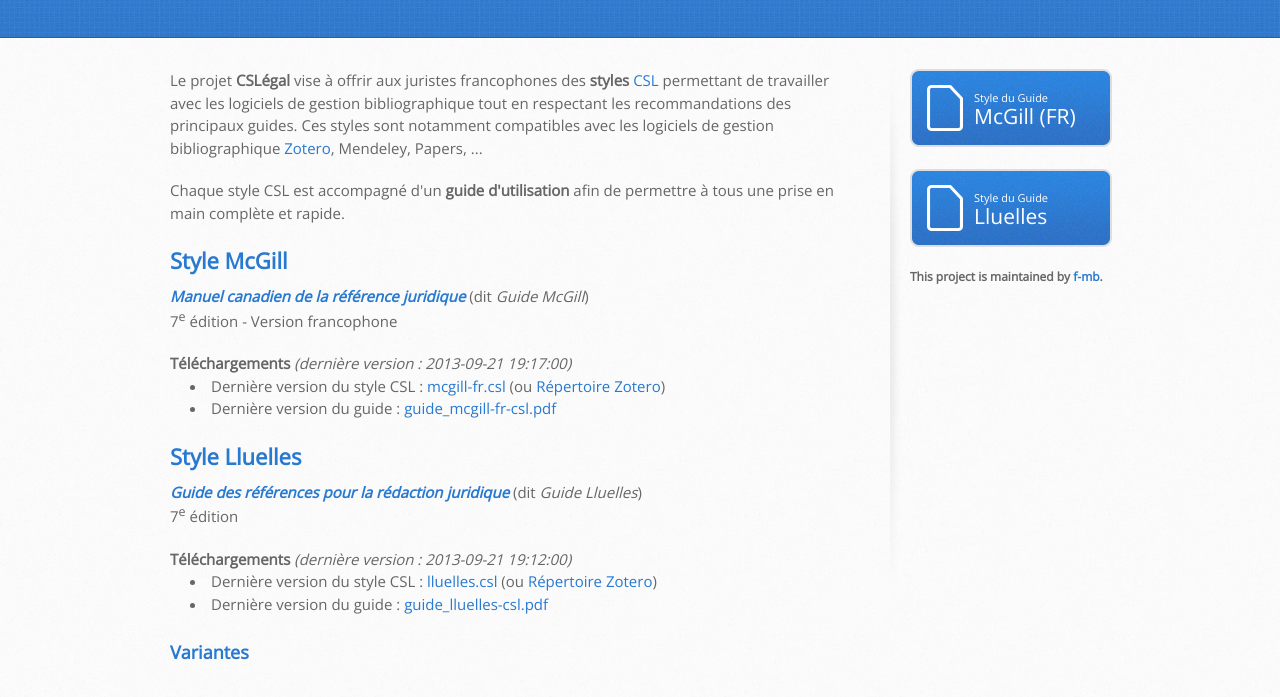
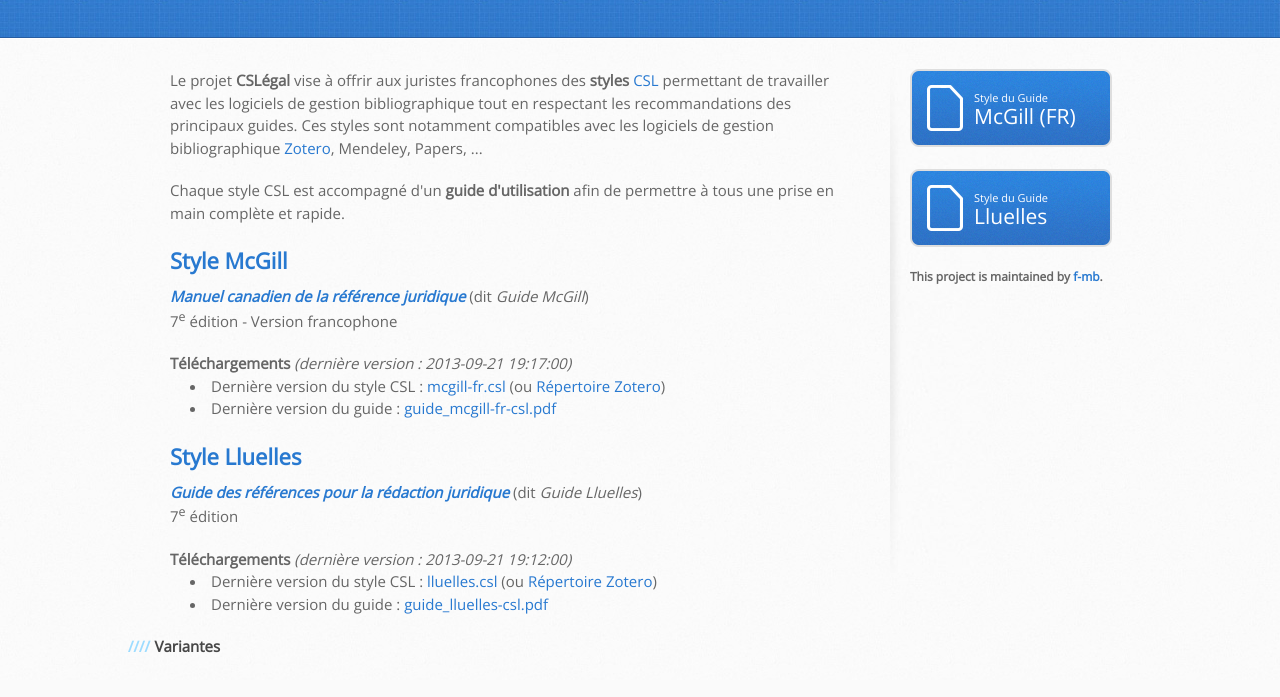
Before and after one commit to f-mb/cslegal, a plain HTML site: page index.html in a window 1280 px wide. Shown: the part 163-860 px from the top of the page. Drawn offline with nearby package versions, Linux system fonts and the light colour scheme.

Commit message:
Update index.html

```diff
--- a/index.html
+++ b/index.html
@@ -79,7 +79,7 @@ Style Lluelles
     <li>Dernière version du guide : <a href="guide_lluelles-csl.pdf" target="_blank">guide_lluelles-csl.pdf</a></li>
   </ul>
 
-<h3>Variantes</h3>
+<h4>Variantes</h4>
 
         </section>
 
```
